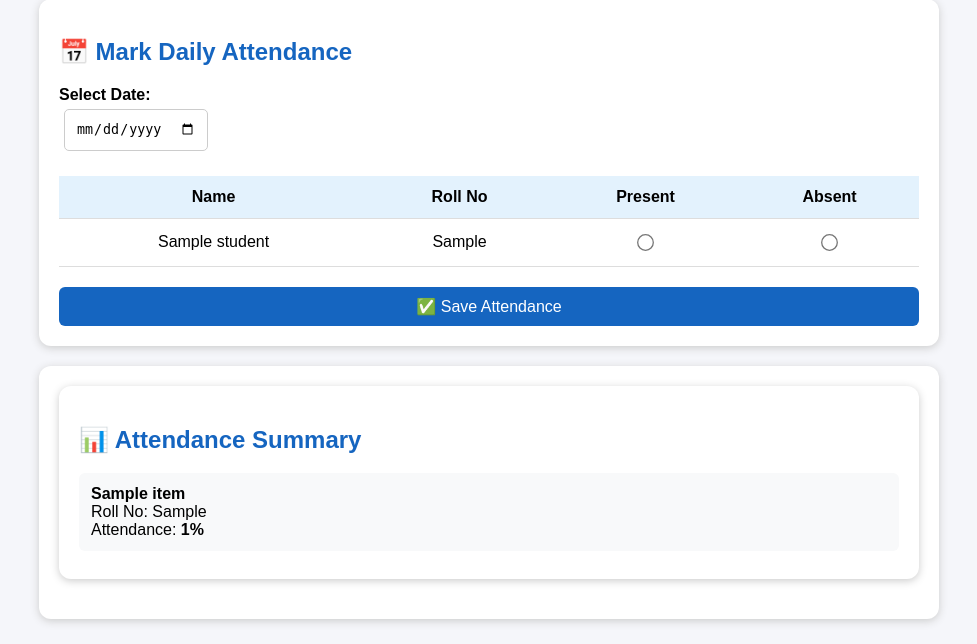
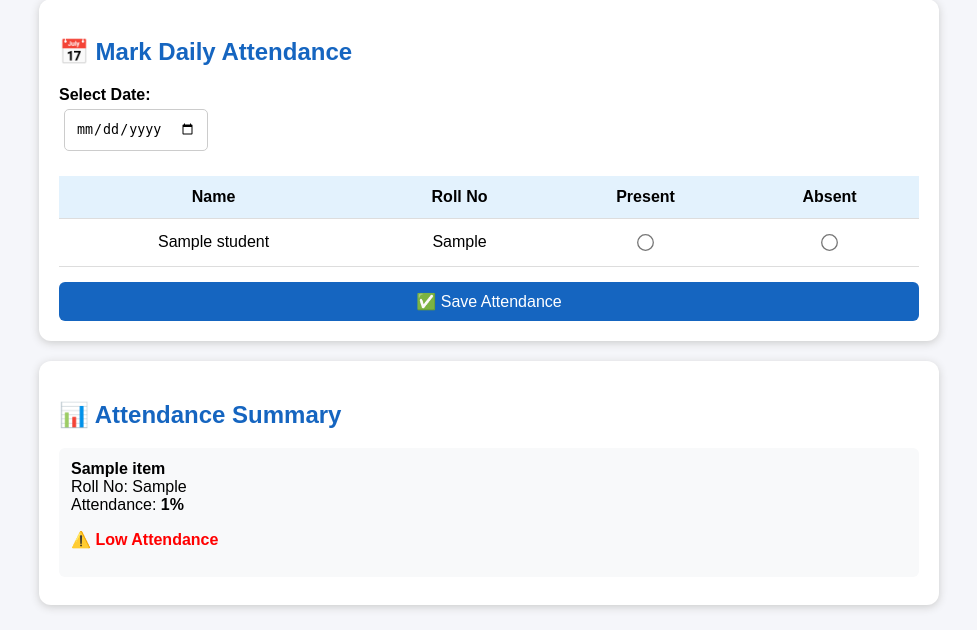
Before and after one commit to asanm104anm10410422213011/AI-Student-Attendance-Management, a Flask app: template templates/index.html in a window 1280 px wide. Shown: the part 617-1261 px from the top of the page, without its empty margins (151-1128 px from the left). After the commit the page ends 1231 px from the top, so only its background shows below. Run offline with Flask 3, Linux system fonts and the light colour scheme; the template is opened without the code that fills it: most values are stand-ins (such as "Sample title", 1, 10 or a date in 2020).

Commit message:
Update index.html

```diff
--- a/templates/index.html
+++ b/templates/index.html
@@ -51,7 +51,8 @@
             cursor: pointer;
         }
 
-        .add-button {
+        .add-button,
+        .save-button {
             width: 100%;
             margin-top: 15px;
             font-size: 16px;
@@ -91,13 +92,18 @@
             align-items: center;
         }
 
-        .save-button {
-            width: 100%;
-            margin-top: 20px;
-            font-size: 16px;
+        .low {
+            color: red;
+            font-weight: bold;
+        }
+
+        .good {
+            color: green;
+            font-weight: bold;
         }
 
         @media (max-width: 600px) {
+
             input {
                 width: 90%;
             }
@@ -124,7 +130,9 @@
     <p>Daily Attendance Management</p>
 </div>
 
+
 <div class="container">
+
 
     <!-- ADD STUDENT -->
 
@@ -134,7 +142,11 @@
 
         <form method="POST">
 
-            <input type="hidden" name="action" value="add_student">
+            <input
+                type="hidden"
+                name="action"
+                value="add_student"
+            >
 
             <input
                 type="text"
@@ -219,7 +231,11 @@
                 value="attendance"
             >
 
-            <label><strong>Select Date:</strong></label><br>
+            <label>
+                <strong>Select Date:</strong>
+            </label>
+
+            <br>
 
             <input
                 type="date"
@@ -240,25 +256,33 @@
 
                 <tr>
 
-                    <td>{{ student.name }}</td>
-
-                    <td>{{ student.roll_no }}</td>
+                    <td>
+                        {{ student.name }}
+                    </td>
 
                     <td>
+                        {{ student.roll_no }}
+                    </td>
+
+                    <td>
+
                         <input
                             type="radio"
                             name="{{ student.roll_no }}"
                             value="Present"
                             required
                         >
+
                     </td>
 
                     <td>
+
                         <input
                             type="radio"
                             name="{{ student.roll_no }}"
                             value="Absent"
                         >
+
                     </td>
 
                 </tr>
@@ -267,7 +291,10 @@
 
             </table>
 
-            <button type="submit" class="save-button">
+            <button
+                type="submit"
+                class="save-button"
+            >
                 ✅ Save Attendance
             </button>
 
@@ -280,10 +307,6 @@
 
     <div class="card">
 
-       <!-- ATTENDANCE SUMMARY -->
-
-<div class="card">
-
         <h2>📊 Attendance Summary</h2>
 
         {% for item in student_summary %}
@@ -291,19 +314,53 @@
         <div class="student">
 
             <span>
-            <strong>{{ item.name }}</strong><br>
-            Roll No: {{ item.roll_no }}<br>
-            Attendance: <strong>{{ item.percentage }}%</strong>
+
+                <strong>
+                    {{ item.name }}
+                </strong>
+
+                <br>
+
+                Roll No:
+                {{ item.roll_no }}
+
+                <br>
+
+                Attendance:
+                <strong>
+                    {{ item.percentage }}%
+                </strong>
+
+                {% if item.percentage < 75 %}
+
+                <p class="low">
+                    ⚠️ Low Attendance
+                </p>
+
+                {% else %}
+
+                <p class="good">
+                    ✅ Good Attendance
+                </p>
+
+                {% endif %}
+
             </span>
 
         </div>
 
         {% else %}
 
-    <p>No students added yet.</p>
+        <p>
+            No students added yet.
+        </p>
 
         {% endfor %}
 
     </div>
+
+
+</div>
+
 </body>
 </html>
```
Lines whose indentation alone changed are shown as unchanged.
